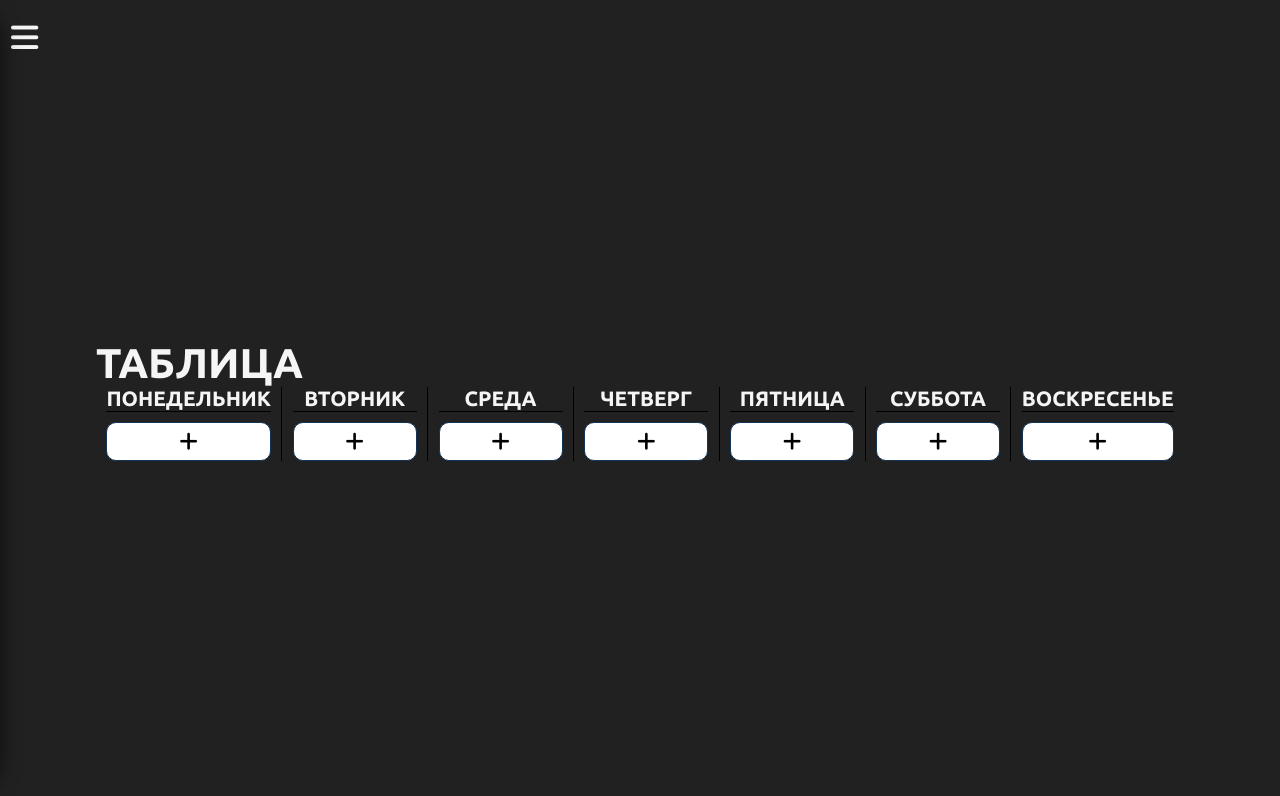
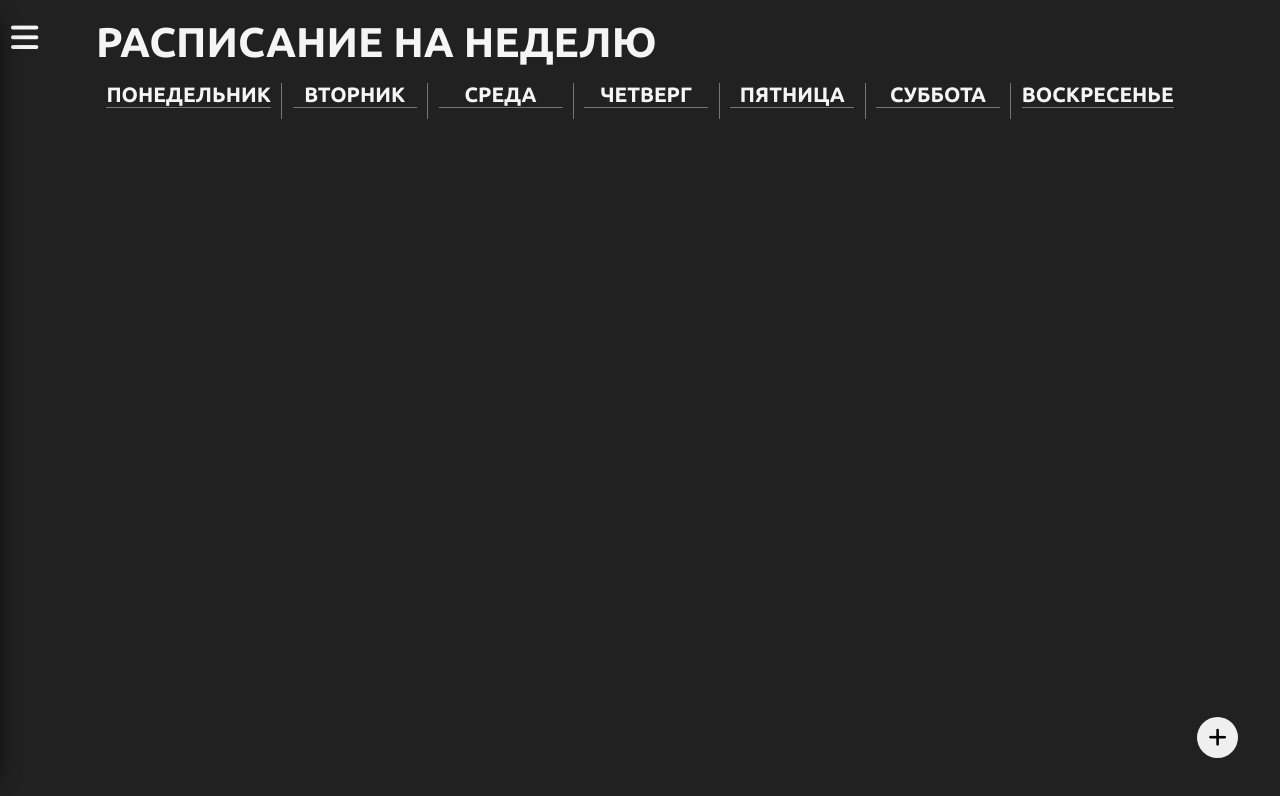
Before and after one commit to Ility-47/todo-rect, a React (Vite) app: page /Table in a window 1280 px wide. Shown: the top 796 px of the page. Built offline with nearby package versions, Linux system fonts and the light colour scheme.

Commit message:
поменял страничку таблицы

```diff
--- a/src/components/header/header.jsx
+++ b/src/components/header/header.jsx
@@ -39,10 +39,10 @@ const Menu = () =>{
         <div className={h.menu}>
             <div className={h.wrapper}>
                 <Link to="/Table" className={h.menu__item}>
-                <span>Расписание недели</span><i className="fa-solid fa-upload"></i>
+                <i className="fa-solid fa-table"></i><span>Расписание недели</span>
                 </Link>
                 <Link to="/Registration" className={h.menu__item}>
-                <span>Личный кабинет</span><i className="fa-solid fa-user"></i>
+                <i className="fa-solid fa-user"></i><span>Личный кабинет</span>
                 </Link>
             </div>
         </div>
--- a/src/components/table.jsx
+++ b/src/components/table.jsx
@@ -4,7 +4,54 @@ import { useState, useRef } from 'react'
 import DatePicker from 'react-datepicker';
 import 'react-datepicker/dist/react-datepicker.css';
 
-let Table = () =>{
+const AddTask = ({handleText, selectedDate, setSelectedDate, pushTask, toggleAdd}) => {
+    const [isActive, setActive] = useState(false);
+    const handleActive = () => {
+        setActive(!isActive)
+       // toggleAdd(day.name)
+    }
+    return (
+        <div className={s.table__add__task} >
+
+            <div className={!isActive ? s.table__add__task__prop : s.table__add__task__prop + ' ' + s.active}>
+                <div className={s.table__add__wrapper}>
+                    <input className={s.table__textInput} type="text" onChange={handleText} />
+                    <DatePicker
+                        selected={selectedDate}
+                        onChange={(date) => setSelectedDate(date)} // обновляем дату
+                        showMonthDropdown  // показать выбор месяца
+                        showTimeSelect
+                        dropdownMode="select" // стиль выбора (выпадающий список)
+                        dateFormat="dd/MM/yyyy" // формат даты
+                        customInput={
+                            <span className={s.table__dateIcon}>
+                                <i className="fa-regular fa-calendar"></i>
+                            </span>
+                        }
+                    />
+                </div>
+                <button className={s.table__send__button} onClick={() => pushTask()}>send</button>
+            </div>
+
+            <button className={s.table__add__button} onClick={handleActive}> <i className="fa-solid fa-plus"></i></button >
+        </div >
+    )
+}
+
+const TableCol = ({day}) =>{
+    return(
+        <div className={s.table__col}>
+            <h3 className={s.table__col__name}>{day.name}</h3>
+
+            {tasks.map((item, keyt) => {  // цикл по задачам
+                if (item.date.weekday.toLowerCase() == day.name)
+                    return (<div className={s.table__task} key={keyt}>{`${item.text}, ${item.date.day} ${item.date.month} ${item.date.time}`}</div>)
+            })}
+        </div>
+    )
+}
+
+const Table = () =>{
     const [isTask, getTask] = useState('')
     const [selectedDate, setSelectedDate] = useState(null);
     const [days, setDays] = useState([
@@ -71,18 +118,18 @@ let Table = () =>{
     const dateParts = getDateParts(selectedDate);
 
 
-    const pushTask = (dayEvent) =>{ // создание задачи
-        days.map(day =>{
-            if(isTask != '' && day.name == dayEvent.name){
-                tasks.push({
+    const pushTask = () =>{ // создание задачи
+        // days.map(day =>{
+        //     if(isTask != '' && day.name == dayEvent.name){
+                 tasks.push({
                     id: tasks.length + 1,
                     text: isTask,
-                    day: day.name,
+                    day: dateParts.weekday,
                     date: dateParts,
                 })
-                day.isActiveAdd = false
-            }
-        })
+              //  day.isActiveAdd = false
+        //    }
+        //})
         tasks.sort((a,b) => a.date - b.date)
         getTask('')
         setSelectedDate(null)
@@ -95,51 +142,15 @@ let Table = () =>{
     };
 
     return(
-        <>
-        <h1 className={s.title}>Таблица</h1>
-        <div className={s.table__container}>
-                {days.map((day, key) =>(  // цикл по дням
-                    <div className={s.table__col} key={key}>
-                        <h3 className={s.table__col__name}>{day.name}</h3>
-
-                            {tasks.map(item =>{  // цикл по задачам
-                                if(item.date.weekday.toLowerCase() == day.name)
-                                    return (<div className={s.table__task}>{`${item.text}, ${item.date.day} ${item.date.month} ${item.date.time}`}</div>)
-                            })}
-
-                        {/* далее для добавления задачи */}
-                        <div className={s.table__add__task}>
-                            {day.isActiveAdd && (
-                                <>
-                                    <div className={s.table__add__wrapper}>
-                                        <input className={s.table__textInput} type="text" onChange={handleText} />
-                                        <DatePicker
-                                            selected={selectedDate}
-                                            onChange={(date) => setSelectedDate(date)} // обновляем дату
-                                            showMonthDropdown  // показать выбор месяца
-                                            showTimeSelect
-                                            dropdownMode="select" // стиль выбора (выпадающий список)
-                                            dateFormat="dd/MM/yyyy" // формат даты
-                                            customInput={
-                                                <span className={s.table__dateIcon}>
-                                                    <i className="fa-regular fa-calendar"></i>
-                                                </span>
-                                            }
-                                        />
-                                        {/* <input className={s.table__dateInput} type="date" id="inputDate" ref={dateInputRef}/>
-                                        <span className={s.table__dateIcon} onClick={handleCalendarClick}>
-                                            <i className="fa-regular fa-calendar"></i>
-                                        </span> */}
-                                    </div>
-                                    <button className={s.table__send__button} onClick={() => pushTask(day)}>send</button>
-                                </>
-                                )}
-                            <button className={s.table__add__button} onClick={() => toggleAdd(day.name)}><i className="fa-solid fa-plus"></i></button>
-                        </div>
-                    </div>
-                ))}
+        <div className={s.table}>
+            <h1 className={s.title}>Расписание на неделю</h1>
+            <div className={s.table__container}>
+                    {days.map((day, key) =>(  // цикл по дням
+                        <TableCol key={key} day={day} />
+                    ))}
+            </div>
+            <AddTask handleText={handleText} selectedDate={selectedDate} setSelectedDate={setSelectedDate} pushTask={pushTask} toggleAdd={toggleAdd} />
         </div>
-        </>
     )
 }
 
--- a/src/components/table.module.css
+++ b/src/components/table.module.css
@@ -1,4 +1,11 @@
+.table{
+    width: 100%;
+    height: 100%;
+
+}
 .title{
+    padding: calc(var(--index) * 1) 0;
+    line-height: 100%;
     font-size: calc(var(--index) * 2);
     text-transform: uppercase;
     width: 100%;
@@ -12,7 +19,7 @@
 
 .table__col{
     width: 100%;
-    border-right: 1px solid black;
+    border-right: 1px solid var(--gray600);
     padding: 0 calc(var(--index) *.5);
 }
 
@@ -21,7 +28,7 @@
 }
 
 .table__col__name{
-    border-bottom: 1px solid black;
+    border-bottom: 1px solid var(--gray600);
     text-align: center;
     font-size: calc(var(--index) *1);
     text-transform: uppercase;
@@ -37,15 +44,41 @@
     margin-top: calc(var(--index) * .5);
 }
 
+.table__add__task{
+    width: 30%;
+    position: fixed;
+    right: calc(var(--index) * 2);
+    bottom: calc(var(--index) * 2);
+    display: flex;
+    flex-direction: column;
+    align-items: end;
+}
+
+.table__add__task__prop{
+    opacity: 0;
+    transition: .7s;
+}
+
+.table__add__task__prop.active{
+   opacity: 1;
+}
+
+.table__add__wrapper{
+    display: flex;
+    justify-content: space-between;
+    align-items: center;
+    width: 100%;
+    margin-top: calc(var(--index) * .5);
+}
+
 .table__add__button{
-    width: 100%;
+    width: calc(var(--index) * 2);
+    height: calc(var(--index) * 2);
     border: none;
-    background-color: #fff;
     font-size: calc(var(--index) * 1);
     padding: calc(var(--index) * .3) 0 ;
-    border-radius: 10px;
+    border-radius: 50%;
     cursor: pointer;
-    border: 1px solid #123456;
 }
 
 .table__send__button{
@@ -57,13 +90,6 @@
     padding: calc(var(--index) * .2);
 }
 
-.table__add__wrapper{
-    display: flex;
-    justify-content: space-between;
-    align-items: center;
-    width: 100%;
-    margin-top: calc(var(--index) * .5);
-}
 
 .table__textInput{
     font-size: calc(var(--index) * .9);
--- a/src/index.css
+++ b/src/index.css
@@ -15,6 +15,12 @@
   padding: 0;
   border: 0;
   box-sizing: border-box;
+}
+
+button,
+button:active,
+button:focus {
+    outline: none;
 }
 
 body{
```
